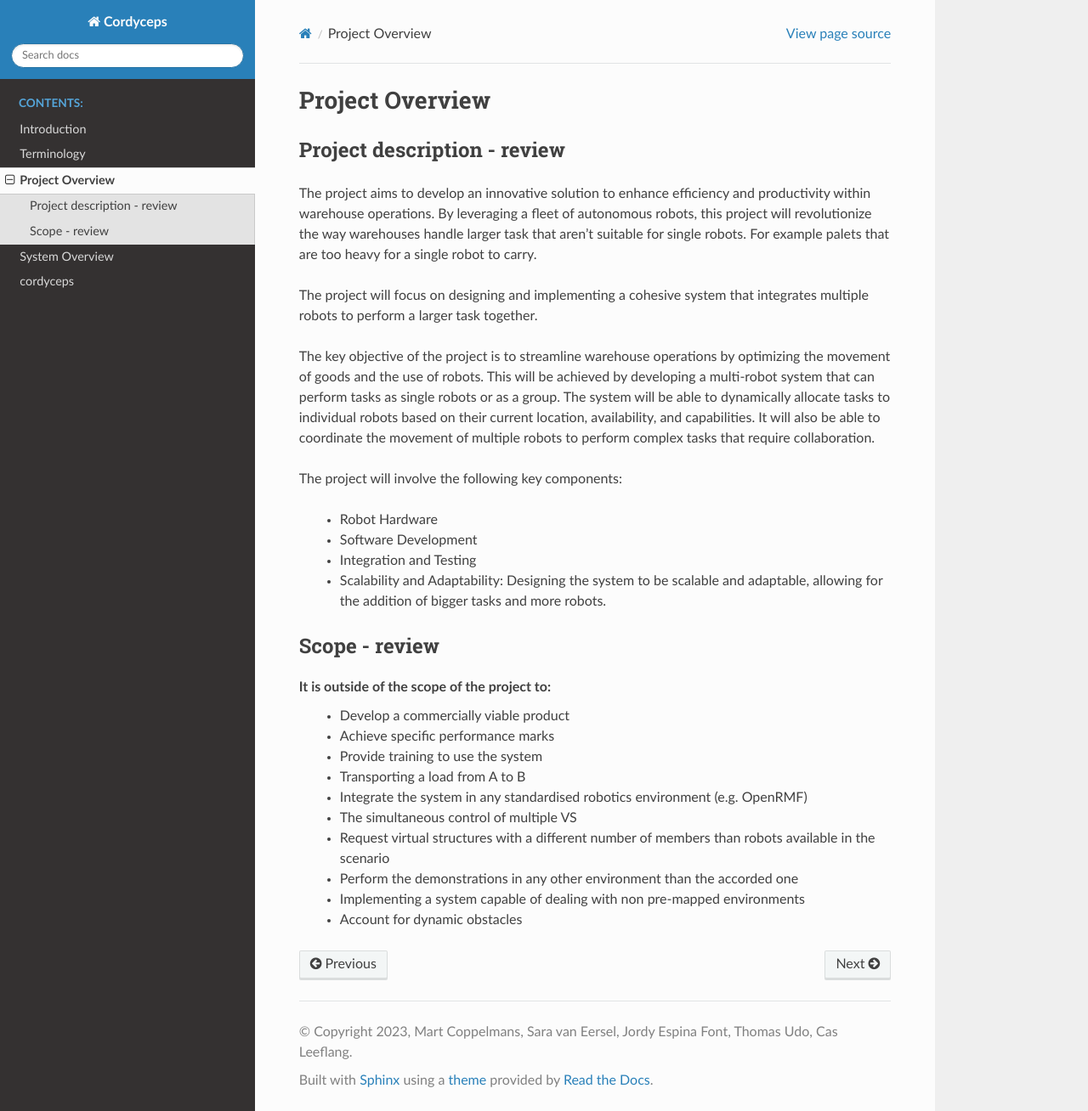
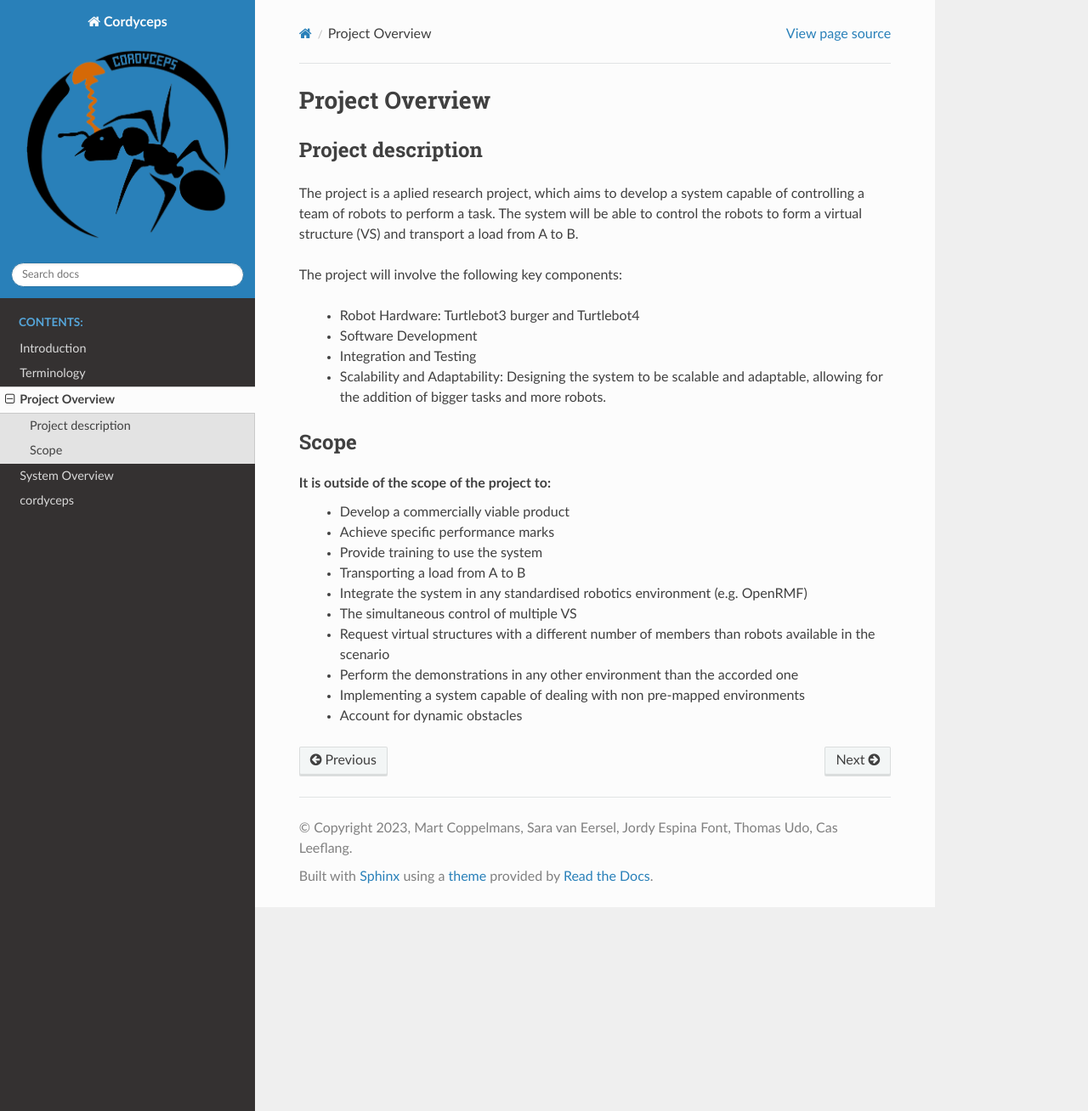
Before and after one commit to TeamSolenopsis/Cordyceps, a Sphinx documentation site: the page built from cordyceps/docs/project_overview.rst, in a window 1280 px wide and 1308 px high. Shown: the whole window at 85% size. Built offline with Sphinx 7.4.7 and the Read the Docs theme 2.0.0, drawn with Linux system fonts in a browser that asks for light colours.

Commit message:
Changed somethings

```diff
--- a/cordyceps/docs/conf.py
+++ b/cordyceps/docs/conf.py
@@ -30,3 +30,4 @@ autodoc_mock_imports = ["cordyceps_interfaces"]
 
 html_theme = 'sphinx_rtd_theme'
 html_static_path = ['_static']
+html_logo = 'images/cordyceps_logo_transparent.png'
--- a/cordyceps/docs/project_overview.rst
+++ b/cordyceps/docs/project_overview.rst
@@ -1,19 +1,14 @@
 Project Overview
 ----------------
 
-Project description - review
-^^^^^^^^^^^^^^^^^^^^^^^^^^^^
-The project aims to develop an innovative solution to enhance efficiency and productivity within warehouse operations.
-By leveraging a fleet of autonomous robots, this project will revolutionize the way warehouses handle larger task that aren't suitable for single robots. For example palets that are too heavy for a single robot to carry.
-
-The project will focus on designing and implementing a cohesive system that integrates multiple robots to perform a larger task together.
-
-The key objective of the project is to streamline warehouse operations by optimizing the movement of goods and the use of robots. This will be achieved by developing a multi-robot system that can perform tasks as single robots or as a group. The system will be able to dynamically allocate tasks to individual robots based on their current location, availability, and capabilities.
-It will also be able to coordinate the movement of multiple robots to perform complex tasks that require collaboration.
+Project description
+^^^^^^^^^^^^^^^^^^^
+The project is a aplied research project, which aims to develop a system capable of controlling a team of robots to perform a task.
+The system will be able to control the robots to form a virtual structure (VS) and transport a load from A to B.
 
 The project will involve the following key components:
 
-    * Robot Hardware
+    * Robot Hardware: Turtlebot3 burger and Turtlebot4
 
     * Software Development
 
@@ -21,9 +16,8 @@ The project will involve the following key components:
 
     * Scalability and Adaptability: Designing the system to be scalable and adaptable, allowing for the addition of bigger tasks and more robots.
 
-
-Scope - review
-^^^^^^^^^^^^^^^
+Scope
+^^^^^
 
 It is outside of the scope of the project to:
     * Develop a commercially viable product
--- a/cordyceps/docs/terminology.rst
+++ b/cordyceps/docs/terminology.rst
@@ -1,14 +1,17 @@
 Terminology
 -----------
-Abbreviations - review
-^^^^^^^^^^^^^^^^^^^^^^
+Abbreviations
+^^^^^^^^^^^^^
 * MRS	-	Multi Robot System(s)
 * VS	-	Virtual Structure
 * 2D	-	Two dimensions (spatial)
 * 3D	-	Three dimensions (spatial)
 * ROS	-	Robot Operating System
+* Bot    -	Robot
 
-Definitions - review
-^^^^^^^^^^^^^^^^^^^^
+Definitions
+^^^^^^^^^^^
 * Pose	-	Full definition of a frame in space. Depending of the context it can be 2D {x, y,  θ} or 3D {coordinates, quaternions}
 * Path	-	Array of poses
+
+ToDo: add more definitions
```
Also changed, not shown: cordyceps/docs/design.rst (+7 -3 lines), cordyceps/docs/images/cordyceps_logo_transparent.png (added), 10 other files.
